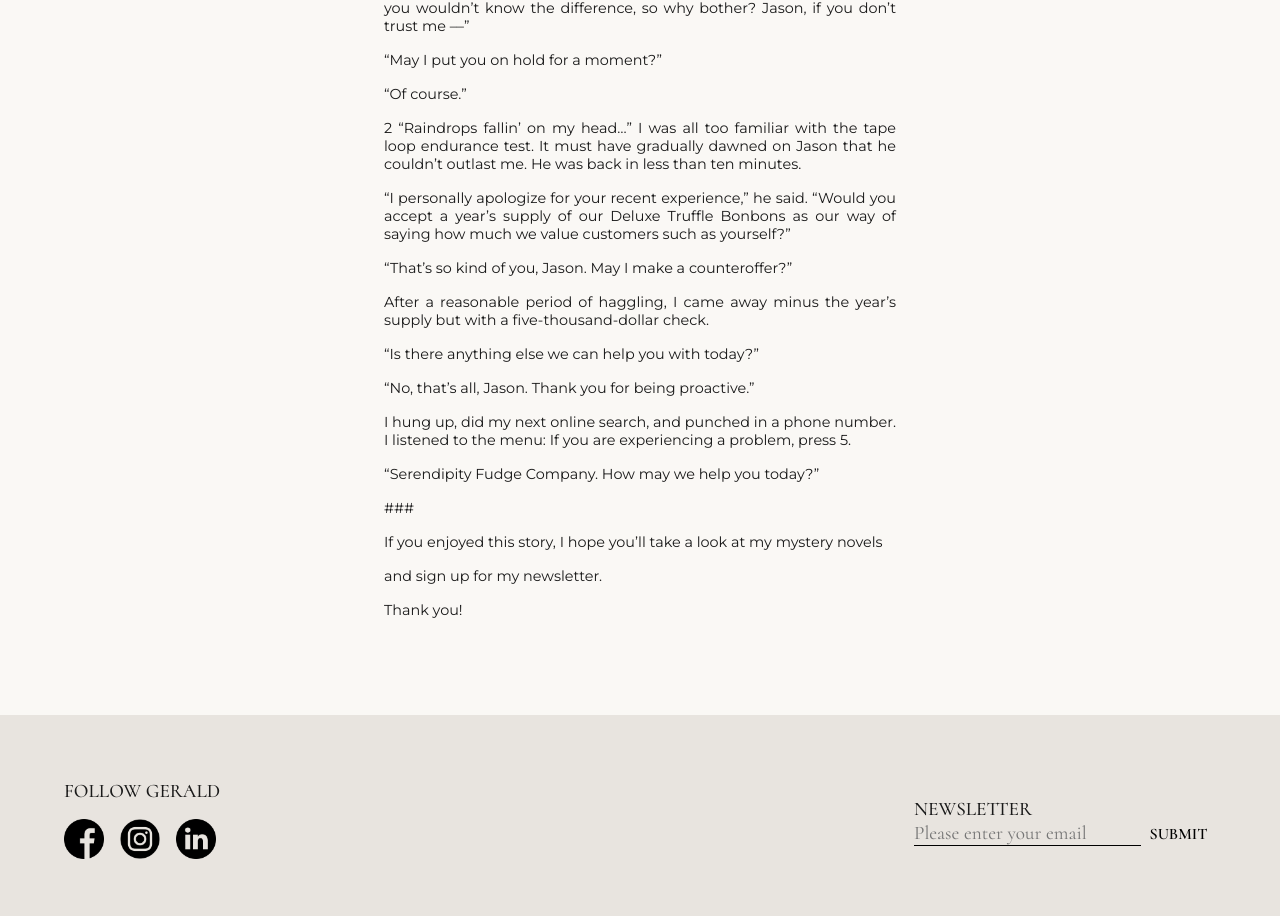
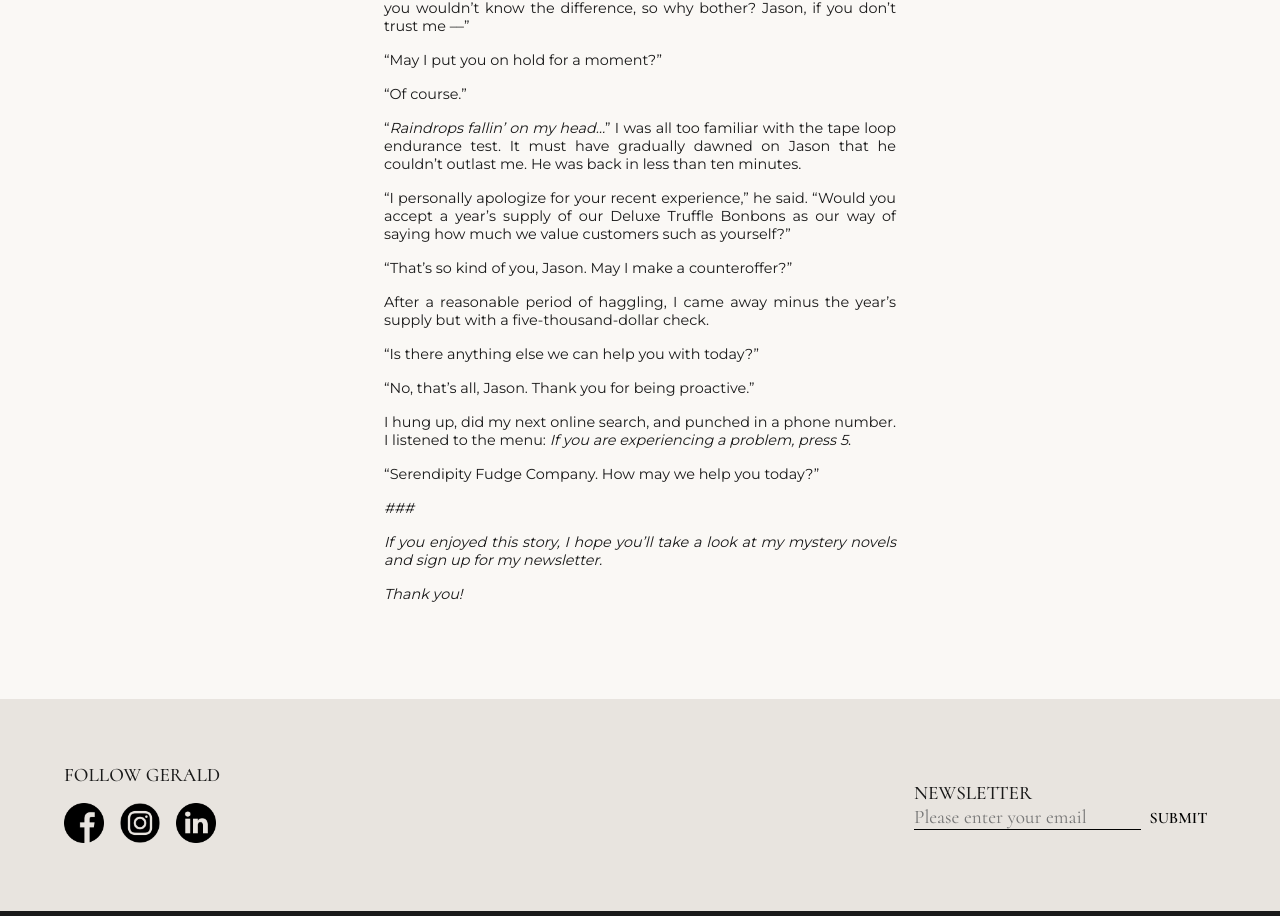
Before and after one commit to konstantinstanmeyer/gerald-elias-new, a Next.js app: page /free-story in a window 1280 px wide. Shown: the part 1847-2763 px from the top of the page. Built offline with nearby package versions, Linux system fonts and the light colour scheme; a web font is replaced by a local one.

Commit message:
free story italic fixes

```diff
--- a/markdown/free-story.mdx
+++ b/markdown/free-story.mdx
@@ -62,9 +62,7 @@ know the difference, so why bother? Jason, if you don’t trust me ––”
 
 “Of course.”
 
-
-2
-“Raindrops fallin’ on my head…” I was all too familiar with the tape loop
+“*Raindrops fallin’ on my head…*” I was all too familiar with the tape loop
 endurance test. It must have gradually dawned on Jason that he couldn’t outlast me. He
 was back in less than ten minutes.
 
@@ -81,15 +79,12 @@ with a five-thousand-dollar check.
 
 “No, that’s all, Jason. Thank you for being proactive.”
 
-I hung up, did my next online search, and punched in a phone number. I listened
-to the menu: If you are experiencing a problem, press 5.
+I hung up, did my next online search, and punched in a phone number. I listened to the menu: *If you are experiencing a problem, press 5*.
 
 “Serendipity Fudge Company. How may we help you today?”
 
-\###
+*\###*
 
-If you enjoyed this story, I hope you’ll take a look at my mystery novels
+*If you enjoyed this story, I hope you’ll take a look at my mystery novels and sign up for my newsletter.*
 
-and sign up for my newsletter.
-
-Thank you!
+*Thank you!*
```
